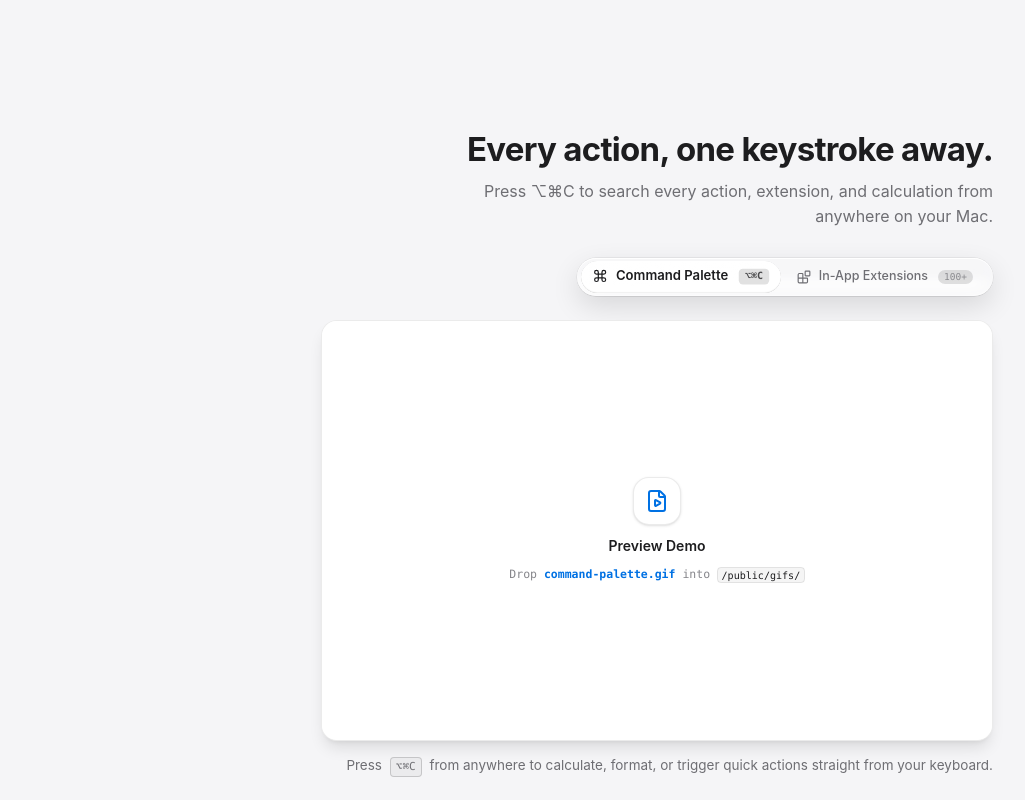
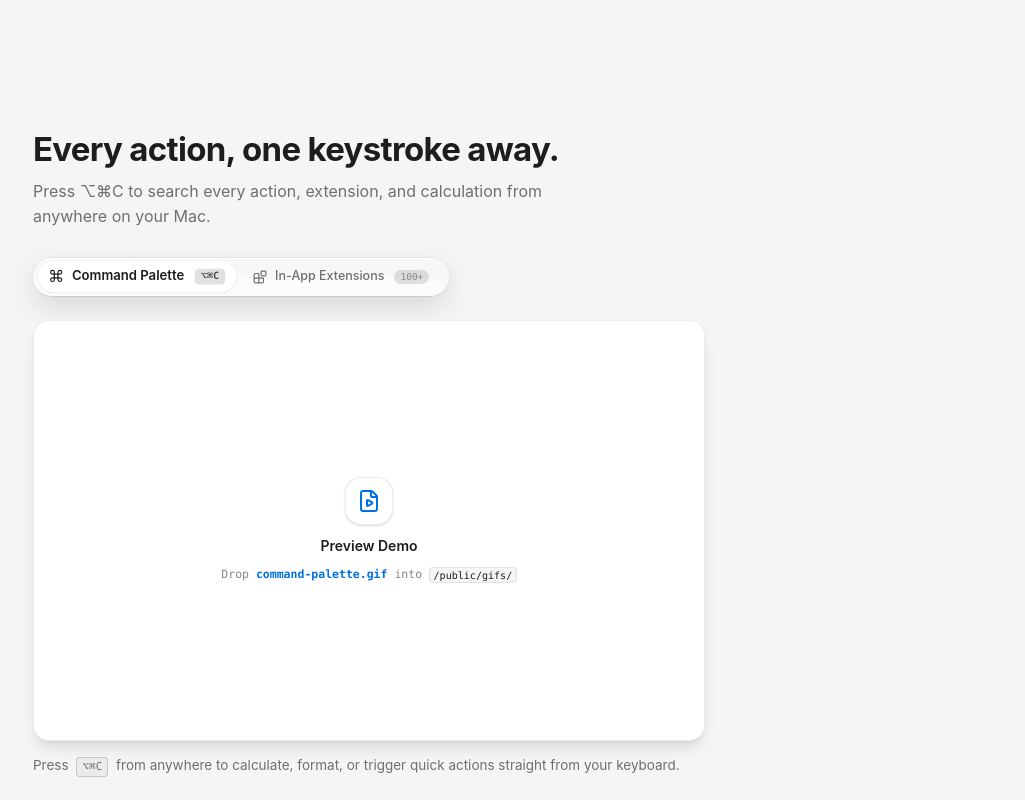
Before and after one commit to ganeshmshetty/openclip-web, a Next.js app: page / in a window 1280 px wide. Shown: the part 1860-2660 px from the top of the page, without its empty margins (127-1152 px from the left). Built offline with nearby package versions, Linux system fonts and the light colour scheme; no server answers.

Commit message:
revert(web): restore left-aligned command palette section
Co-Authored-By: Claude Sonnet 5.5 <noreply@anthropic.com>

```diff
--- a/src/app/components/HomeContent.tsx
+++ b/src/app/components/HomeContent.tsx
@@ -510,16 +510,16 @@ export default function HomeContent() {
         <DirectDriveSection
           className="section-shell py-16 sm:py-24"
         >
-          <div className="mb-7 text-right">
+          <div className="mb-7">
             <h2 className="section-title">Every action, one keystroke away.</h2>
-            <p className="section-sub ml-auto mt-2.5 max-w-xl">
+            <p className="section-sub mt-2.5 max-w-xl">
               Press ⌥⌘C to search every action, extension, and calculation from anywhere on your Mac.
             </p>
           </div>
 
           {/* Segmented Control — same capsule and knob as the navbar */}
           <div
-            className="mb-6 flex justify-end"
+            className="mb-6"
             onPointerEnter={() => setFeatureHeld(true)}
             onPointerLeave={() => setFeatureHeld(false)}
           >
@@ -581,7 +581,7 @@ export default function HomeContent() {
           </div>
 
           {/* Zero-Layout-Shift Crossfade Frame */}
-          <div className="ml-auto max-w-2xl w-full">
+          <div className="max-w-2xl w-full">
             <div className="grid grid-cols-1 [grid-template-areas:'stack'] w-full">
               <div
                 className={`[grid-area:stack] space-y-3.5 transition-all duration-300 ${
@@ -608,7 +608,7 @@ export default function HomeContent() {
                         }
                   }
                 />
-                <p className="text-right text-[13.5px] text-[var(--text-secondary)] leading-relaxed min-h-[22px]">
+                <p className="text-[13.5px] text-[var(--text-secondary)] leading-relaxed min-h-[22px]">
                   Press <kbd className="mac-keycap mx-1">⌥⌘C</kbd> from anywhere to calculate, format, or trigger quick actions straight from your keyboard.
                 </p>
               </div>
@@ -638,7 +638,7 @@ export default function HomeContent() {
                         }
                   }
                 />
-                <div className="flex flex-col sm:flex-row items-end sm:items-center sm:justify-end gap-2 sm:gap-4 text-right text-[13.5px] text-[var(--text-secondary)] min-h-[22px]">
+                <div className="flex flex-col sm:flex-row items-center gap-2 sm:gap-4 text-[13.5px] text-[var(--text-secondary)] min-h-[22px]">
                   <span>Browse 100+ official extensions or create custom workflows in JS, AppleScript, and Shell.</span>
                   <Link
                     href="/extensions"
```
